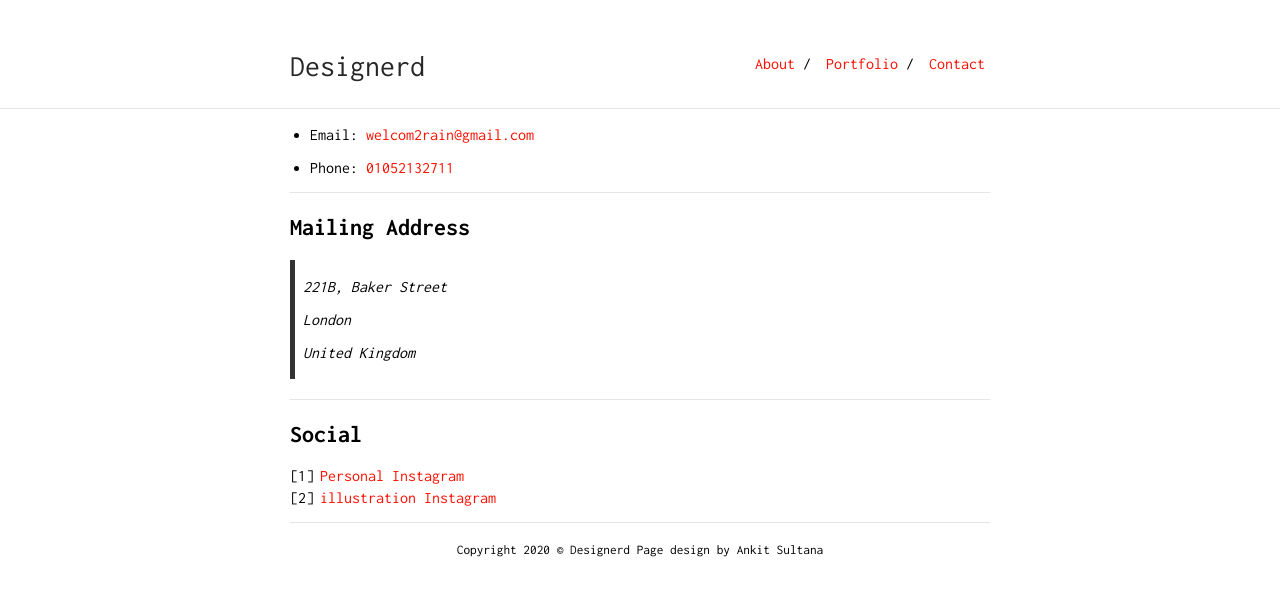
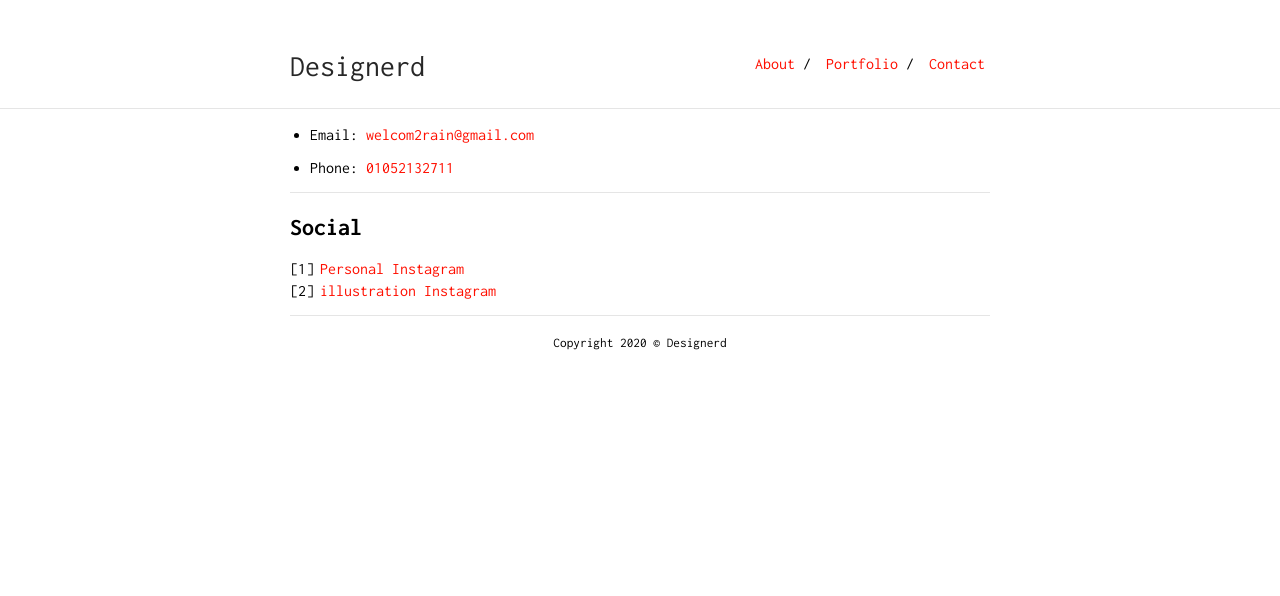
Before and after one commit to welcomra1n/welcomra1n.github.io, a Jekyll site: the page built from contact.md, in a window 1280 px wide. Shown: the top 596 px of the page. Built offline with Jekyll 4.4.1, drawn with Linux system fonts in a browser that asks for light colours.

Commit message:
2020-0212-1545

```diff
--- a/_config.yml
+++ b/_config.yml
@@ -9,7 +9,7 @@ tracking_id: #
 
 footer: yes
 footer_url: "https://designerd.site"
-footer_text: "Copyright 2020 © Designerd </ br>Page design by Ankit Sultana"
+footer_text: "Copyright 2020 © Designerd"
 
 sass:
     style: compressed
--- a/contact.md
+++ b/contact.md
@@ -9,16 +9,6 @@ is_contact: true
 
 ---
 
-## Mailing Address
-
-> 221B, Baker Street
->
-> London
->
-> United Kingdom
-
----
-
 ## Social
 
 1. [Personal Instagram](https://www.instagram.com/welcomra1n)
```
